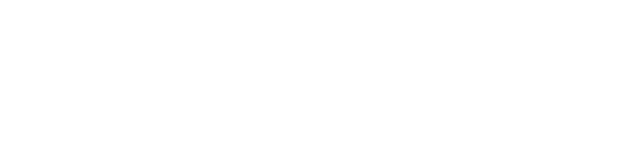
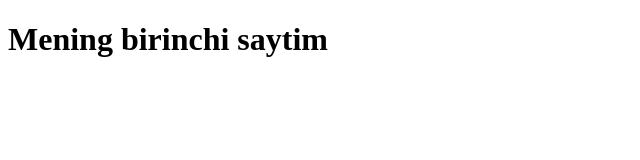
Before and after one commit to shaxa9505/github_project, a plain HTML site: page index.html in a window 1280 px wide. Shown: the whole page, without its empty margins (0-640 px from the left). Drawn offline with Linux system fonts and the light colour scheme.

Commit message:
h1 qushdik

```diff
--- a/index.html
+++ b/index.html
@@ -8,7 +8,7 @@
 </head>
 <body>
 
-
+  <h1>Mening birinchi saytim</h1>
 
 </body>
 </html>
```
